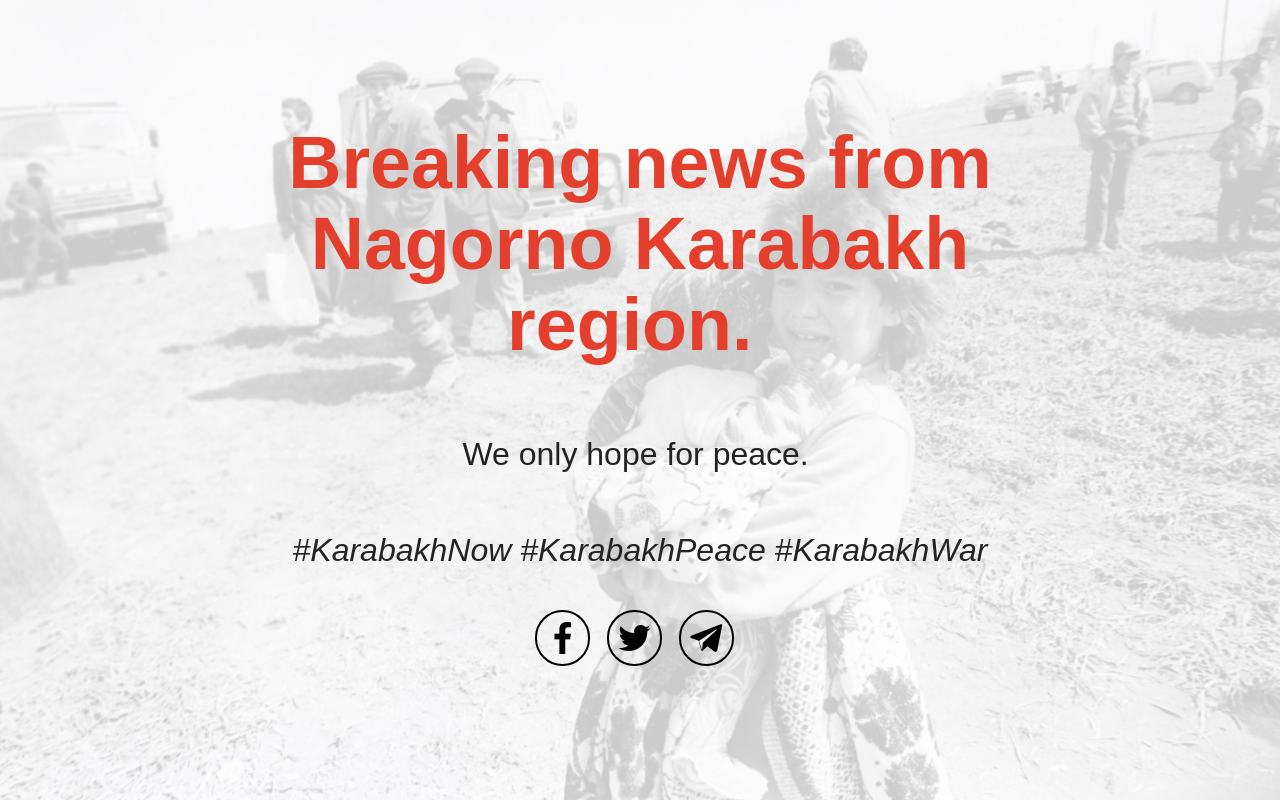
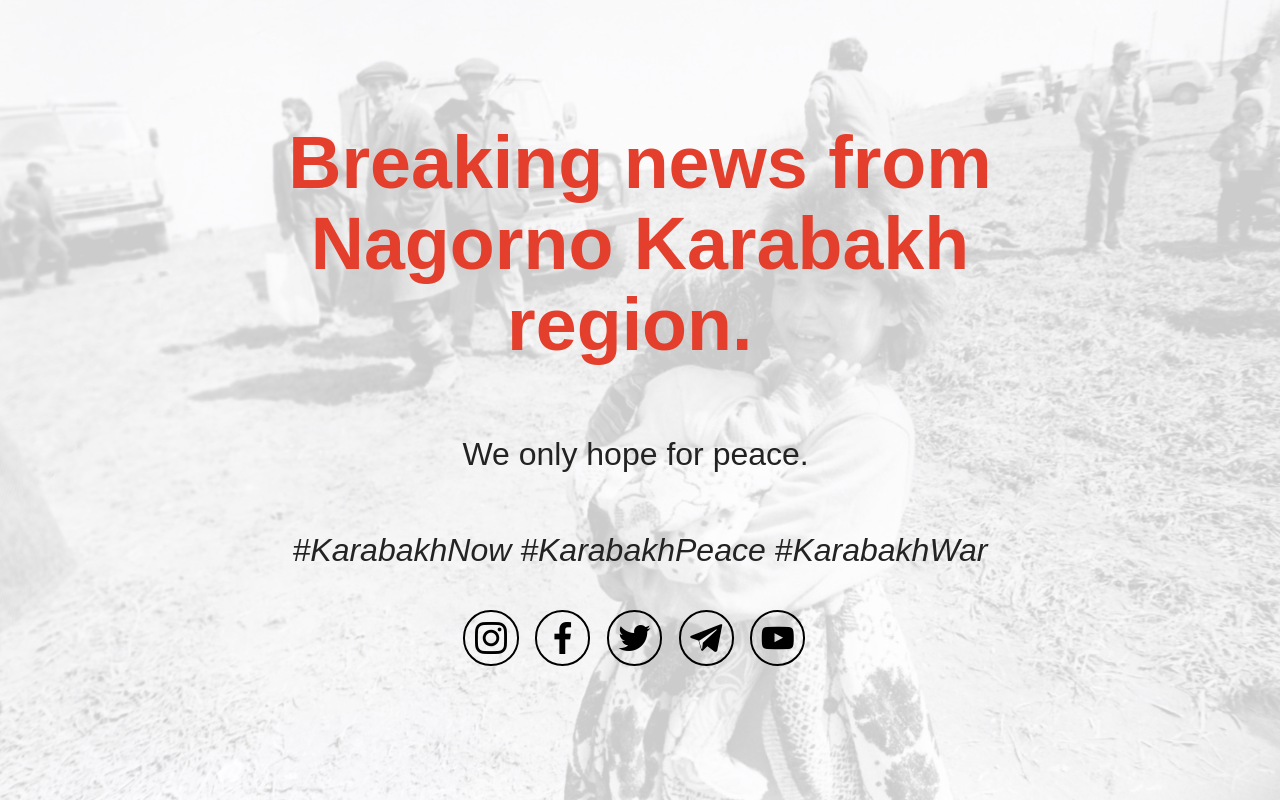
Before and after one commit to karabakhnow/karabakhnow.github.io, a plain HTML site: page index.html in a window 1280 px wide. Drawn offline with Linux system fonts and the light colour scheme; a web font is replaced by a local one.

Commit message:
Add instagram and youtube links

```diff
--- a/index.html
+++ b/index.html
@@ -36,6 +36,11 @@
 
                 <div class="social-row display-7 mt-5">
                     <div class="soc-item">
+                        <a href="https://instagram.com/karabakhlive" target="_blank">
+                            <span class="mbr-iconfont socicon-instagram socicon"></span>
+                        </a>
+                    </div>
+                    <div class="soc-item">
                         <a href="https://www.facebook.com/karabakhlive" target="_blank">
                             <span class="mbr-iconfont socicon socicon-facebook"></span>
                         </a>
@@ -50,6 +55,13 @@
                             <span class="mbr-iconfont socicon-telegram socicon"></span>
                         </a>
                     </div>
+                    <div class="soc-item">
+                        <a href="https://www.youtube.com/channel/UCINZJicOLFA9oVsjTzQ1vQA" target="_blank">
+                            <span class="mbr-iconfont socicon-youtube socicon"></span>
+                        </a>
+                    </div>
+
+
 
 
                 </div>
```
